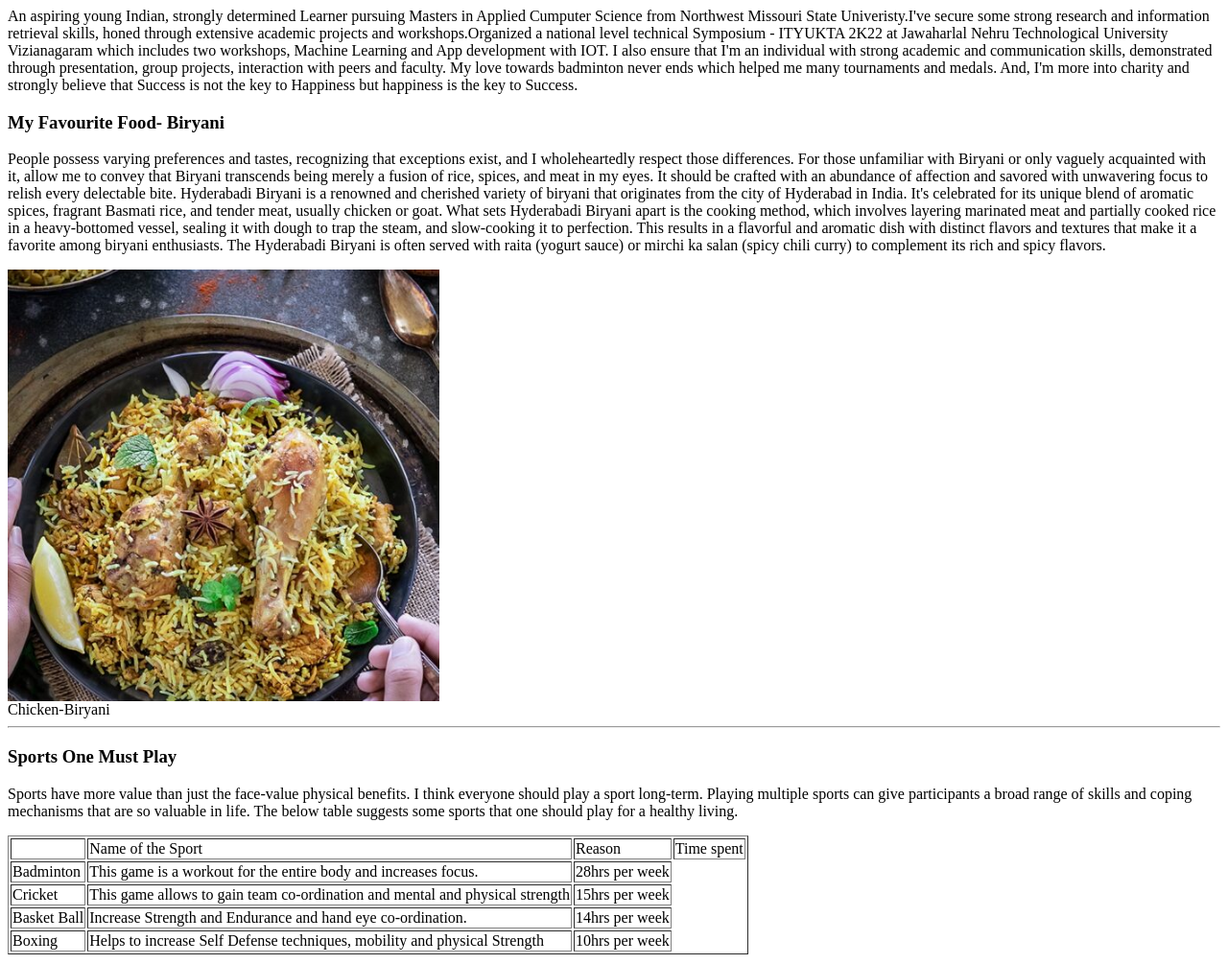
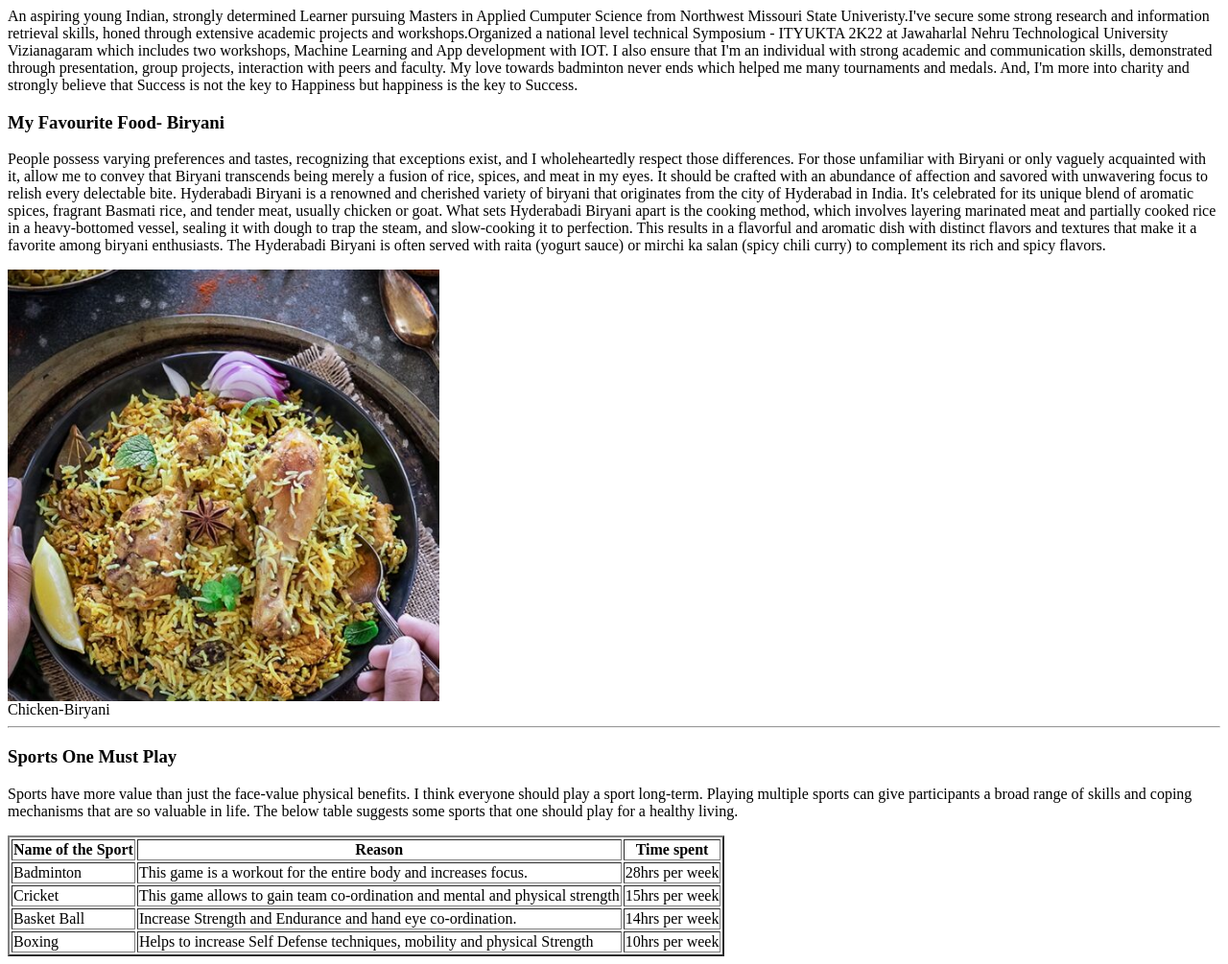
Before and after one commit to 44-563-WebApps-F23/44563-webapps-f23-assignment3-yeswanthkanakala07, a plain HTML site: page mystats.html in a window 1280 px wide. Shown: the whole page at 96% size. Drawn offline with Linux system fonts and the light colour scheme; files whose address does not match are found by name.

Commit message:
Update mystats.html

```diff
--- a/mystats.html
+++ b/mystats.html
@@ -40,12 +40,12 @@
     <p>Sports have more value than just the face-value physical benefits. I think everyone should play a sport
         long-term. Playing multiple sports can give participants a broad range of skills and coping mechanisms that are
         so valuable in life. The below table suggests some sports that one should play for a healthy living.</p>
-    <table border="1">
-        <th>
-        <td>Name of the Sport</td>
-        <td>Reason</td>
-        <td> Time spent</td>
-    </th>
+    <table border="2" >
+        <tr>
+        <th>Name of the Sport</th>
+        <th>Reason</th>
+        <th> Time spent</th>
+    </tr>
     <tr>
         <td>Badminton</td>
         <td>This game is a workout for the entire body and increases focus.</td>
```
